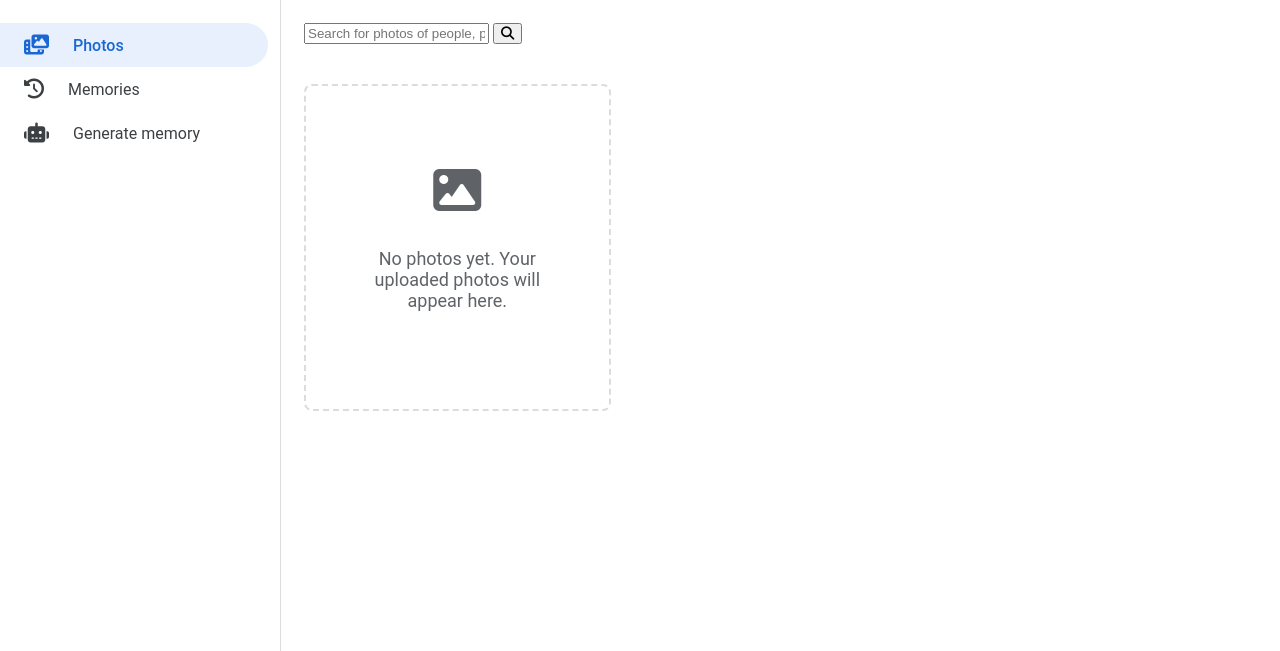
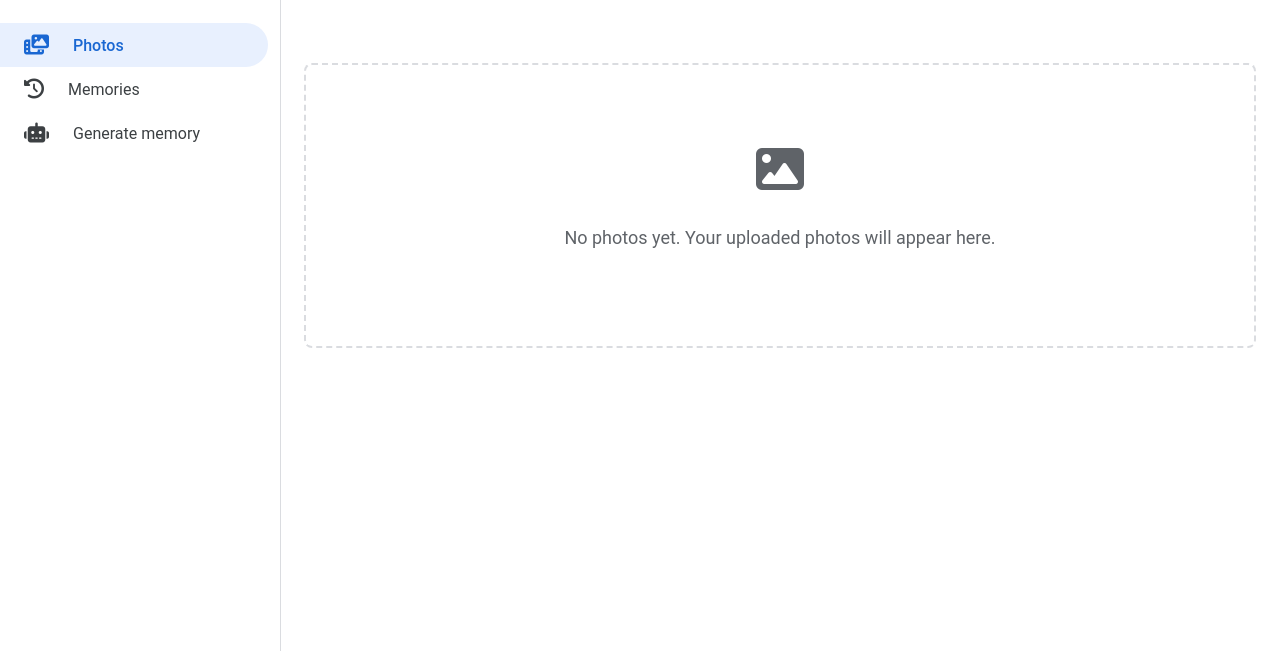
Before and after one commit to manitgupta/google-photos-agent, a Flask app: page / in a window 1280 px wide. Shown: the part 65-716 px from the top of the page. Run offline with Flask 3, Linux system fonts and the light colour scheme.

Commit message:
ui correction + app changes

```diff
--- a/google-photos/app.py
+++ b/google-photos/app.py
@@ -1,34 +1,38 @@
 import os
 import uuid
-import sys
 import traceback
 from datetime import datetime, timezone, timedelta
+import asyncio
+import json
+
 from dotenv import load_dotenv
 from flask import Flask, render_template, flash, request, jsonify, redirect, url_for
 import humanize
 from dateutil import parser
 from google.cloud import storage
 
-# --- Agent Integration ---
-# Suggestion: For a more robust setup, consider structuring your project as a
-# Python package to avoid using sys.path.append.
-# e.g., /photo-app
-#       /app.py
-#       /agent/agent.py
-#       /templates/
-# Then you could use a clean "from agent.agent import root_agent"
-sys.path.append(os.path.abspath(os.path.join(os.path.dirname(__file__), '..')))
+# --- Agent Integration (Corrected based on user-provided example) ---
 try:
-    # Assuming the agent file is in a sub-directory named 'social_profiling_agent'
     from social_profiling_agent.agent import root_agent
-    from google.adk.agents import AgentError
-    print("Successfully imported ADK agent.")
-except (ImportError, ModuleNotFoundError) as e:
-    print(f"CRITICAL ERROR: Could not import the ADK agent. Details: {e}")
+    from google.adk.runners import Runner
+    from google.adk.sessions import InMemorySessionService
+    # FIX: Use the correct import path from the 'google-genai' library,
+    # as shown in the user's working example.
+    from google.genai import types as genai_types
+
+    # Set up the required Runner and Session Service
+    session_service = InMemorySessionService()
+    agent_runner = Runner(
+        agent=root_agent,
+        app_name="google-photos-agent",
+        session_service=session_service
+    )
+    print("Successfully imported and configured ADK agent with Runner.")
+
+except ImportError as e:
+    print(f"CRITICAL ERROR: Could not import the ADK agent/runner. The agent will be disabled. Details: {e}")
     root_agent = None
-    # Define a placeholder class for AgentError if the import fails
-    class AgentError(Exception):
-        pass
+    agent_runner = None
 
 # Import database functions from db.py
 import db
@@ -36,7 +40,6 @@ import db
 app = Flask(__name__)
 app.secret_key = os.environ.get("FLASK_SECRET_KEY", "a_default_secret_key_for_dev")
 # In a real application, the user_id would come from a session after login.
-# This should be replaced with a proper authentication system.
 DUMMY_USER_ID = "p01"
 
 load_dotenv()
@@ -54,9 +57,10 @@ def generate_signed_url(gcs_uri):
         bucket_name, blob_name = gcs_uri.replace("gs://", "").split("/", 1)
         bucket = storage_client.bucket(bucket_name)
         blob = bucket.blob(blob_name)
+        # Generate a URL that is valid for 1 hour
         signed_url = blob.generate_signed_url(
             version="v4",
-            expiration=timedelta(hours=1), # Increased expiration for better user experience
+            expiration=timedelta(hours=1),
             method="GET",
         )
         return signed_url
@@ -67,22 +71,35 @@ def generate_signed_url(gcs_uri):
 # --- Custom Jinja Filter ---
 @app.template_filter('humanize_datetime')
 def _jinja2_filter_humanize_datetime(value, default="just now"):
-    if not value:
-        return default
-    # Simplified parsing logic
-    try:
-        dt_object = parser.parse(value).astimezone(timezone.utc)
-        return humanize.naturaltime(datetime.now(timezone.utc) - dt_object)
-    except (parser.ParserError, TypeError, ValueError):
-        return str(value)
+    if not value: return default
+    dt_object = parser.parse(value) if isinstance(value, str) else value
+    if dt_object.tzinfo is None: dt_object = dt_object.replace(tzinfo=timezone.utc)
+    return humanize.naturaltime(datetime.now(timezone.utc) - dt_object)
+
 
 def invoke_photo_agent(query: str, user_id: str) -> dict:
     """
-    Invokes the photo agent, processes results, and handles errors.
-    Returns a dictionary with the result data, type, and any errors.
+    Invokes the photo agent using the ADK Runner, processes results, and handles errors.
     """
-    if not root_agent:
-        return {"data": None, "type": "error", "error": "Agent is not available."}
+    if not agent_runner:
+        return {"data": None, "type": "error", "error": "Agent is not available due to an import error."}
+
+    async def run_agent_async():
+        session_id = str(uuid.uuid4())
+        # FIX: Use the correctly imported 'genai_types' to create the message Content
+        user_content = genai_types.Content(role='user', parts=[genai_types.Part(text=full_prompt)])
+        final_response = "Agent did not provide a final response."
+
+        # Iterate through the async events from the runner
+        async for event in agent_runner.run_async(user_id=user_id, session_id=session_id, new_message=user_content):
+            if event.is_final_response():
+                if event.content and event.content.parts:
+                    final_response = event.content.parts[0].text
+                elif event.actions and event.actions.escalate:
+                    error_msg = event.error_message or 'No specific message.'
+                    raise Exception(f"Agent escalated with error: {error_msg}")
+                break
+        return final_response
 
     try:
         user_data = db.get_person_by_id_db(user_id)
@@ -91,36 +108,41 @@ def invoke_photo_agent(query: str, user_id: str) -> dict:
         user_name = user_data[0]['name']
 
         full_prompt = f"The logged in user is {user_name}. {query}"
-        app.logger.info(f"Invoking agent with prompt: '{full_prompt}'")
-        result = root_agent.invoke(full_prompt)
-        app.logger.info(f"Agent returned result: {result}")
+        app.logger.info(f"Invoking agent with prompt: {full_prompt}")
 
-        if isinstance(result, list) and all(isinstance(item, dict) for item in result):
-            for photo in result:
-                if photo.get('photo_location'):
-                    photo['photo_location'] = generate_signed_url(photo['photo_location'])
-            return {"data": result, "type": "photos", "error": None}
-        elif isinstance(result, str):
-            return {"data": result, "type": "text", "error": None}
-        else:
-            return {"data": str(result), "type": "text", "error": "Agent returned an unexpected data format."}
+        # Run the async function from our synchronous code
+        result_text = asyncio.run(run_agent_async())
+        app.logger.info(f"Agent runner returned result: {result_text}")
 
-    except AgentError as e:
-        app.logger.error(f"AgentError during agent invocation: {e}")
-        # Provide a more user-friendly error message
-        return {"data": None, "type": "error", "error": "I had trouble processing that request. Please try rephrasing your query."}
+        # The runner will likely return the tool output as a JSON string.
+        # We need to try and parse it.
+        try:
+            result_data = json.loads(result_text)
+            if isinstance(result_data, list):
+                # It's a list of photos from a tool call
+                for photo in result_data:
+                    if photo.get('photo_location'):
+                        photo['photo_location'] = generate_signed_url(photo['photo_location'])
+                return {"data": result_data, "type": "photos", "error": None}
+            else:
+                # It's some other JSON, treat as text
+                return {"data": result_text, "type": "text", "error": None}
+        except (json.JSONDecodeError, TypeError):
+            # The result was not JSON, so it's a direct text response.
+            return {"data": result_text, "type": "text", "error": None}
+
     except Exception as e:
-        app.logger.error(f"Unexpected error invoking agent: {e}\n{traceback.format_exc()}")
-        return {"data": None, "type": "error", "error": "An unexpected internal error occurred."}
+        app.logger.error(f"An exception occurred during agent invocation: {e}\n{traceback.format_exc()}")
+        return {"data": None, "type": "error", "error": "An unexpected error occurred while processing your request."}
+
 
 # --- Routes ---
 @app.route('/')
 def index():
-    """Home page: Shows all photos owned by a person. Search is handled by the frontend."""
     all_photos = []
     user = None
     people_in_photos = {}
-    search_query = request.args.get('q', '') # Get search query for pre-filling the input
+    search_query = request.args.get('q', '')
 
     try:
         user_data = db.get_person_by_id_db(DUMMY_USER_ID)
@@ -129,8 +151,6 @@ def index():
             if user.get('photo_location'):
                 user['photo_location'] = generate_signed_url(user['photo_location'])
 
-        # IMPROVEMENT: The search logic is now handled entirely by the frontend JavaScript.
-        # This route is only responsible for loading the initial page with all photos.
         all_photos = db.get_photos_by_person_db(DUMMY_USER_ID)
         for photo in all_photos:
             photo['photo_location'] = generate_signed_url(photo['photo_location'])
@@ -139,35 +159,23 @@ def index():
         if photo_ids:
             people_data = db.get_people_in_photos_db(photo_ids)
             for person in people_data:
-                photo_id = person['photo_id']
-                if photo_id not in people_in_photos:
-                    people_in_photos[photo_id] = []
-                people_in_photos[photo_id].append(person['name'])
+                people_in_photos.setdefault(person['photo_id'], []).append(person['name'])
 
     except Exception as e:
         flash(f"Failed to load page data: {e}", "danger")
         app.logger.error(f"Error on index page: {e}\n{traceback.format_exc()}")
 
-    return render_template(
-        'index.html',
-        photos=all_photos,
-        user=user,
-        people_in_photos=people_in_photos,
-        search_query=search_query
-    )
+    return render_template('index.html', photos=all_photos, user=user, people_in_photos=people_in_photos, search_query=search_query)
 
-@app.route('/search', methods=['GET'])
+@app.route('/search')
 def search():
-    """Redirects from the generic header search bar to the main page search."""
+    """Handles search form submission and redirects to the homepage with query."""
     query = request.args.get('q', '')
-    # This redirects to the home page (index) and adds the search term as a URL parameter.
-    # The JavaScript in index.html will see this parameter and can choose to auto-run the search.
     return redirect(url_for('index', q=query))
 
 @app.route('/memories')
 def memories():
-    # This route seems fine, no changes needed for agent integration.
-    return render_template('memories.html', memories=[])
+    return render_template('memories.html')
 
 @app.route('/chatbot')
 def chatbot():
@@ -175,20 +183,18 @@ def chatbot():
 
 @app.route('/api/chatbot', methods=['POST'])
 def api_chatbot():
-    """API endpoint for both the chatbot and the home page search."""
+    """API endpoint for both search and chatbot."""
     data = request.get_json()
     if not data or 'message' not in data:
-        return jsonify({"error": "Invalid request: 'message' field is required."}), 400
+        return jsonify({"error": "Invalid request"}), 400
 
     user_message = data['message'].strip()
     if not user_message:
-        return jsonify({"error": "Message cannot be empty."}), 400
+        return jsonify({"error": "Message cannot be empty"}), 400
 
-    # This single endpoint now serves both use cases cleanly.
     agent_result = invoke_photo_agent(user_message, DUMMY_USER_ID)
 
     if agent_result["error"]:
-        # Return a 500 status for server-side errors
         return jsonify({"error": agent_result["error"]}), 500
 
     return jsonify({
@@ -196,16 +202,9 @@ def api_chatbot():
         "data": agent_result["data"]
     })
 
-# The /api/memories route seems fine, no changes needed.
-@app.route('/api/memories', methods=['POST'])
-def add_memory_api():
-    # ... (existing code from your file)
-    # This is placeholder as it's not relevant to the agent integration review.
-    return jsonify({"message": "Not implemented for this review"}), 200
-
-
 if __name__ == '__main__':
     if not db.db:
-        print("Database connection failed. Please check your configuration and credentials.")
+        print("\n--- Cannot start Flask app: Spanner database connection failed. ---")
     else:
+        print("\n--- Starting Flask Development Server ---")
         app.run(debug=True, host=APP_HOST, port=APP_PORT)
--- a/google-photos/templates/index.html
+++ b/google-photos/templates/index.html
@@ -8,23 +8,11 @@
 
 {% block content %}
 {% if user %}
-<div class="user-profile">
-    <img src="{{ user.photo_location }}" alt="{{ user.name }}'s profile picture" class="profile-pic">
 <h2 style="animation: fadeIn 0.5s ease-in-out;">{{ user.name }}'s Photos</h2>
-</div>
 {% endif %}
 
-<!-- Search Bar Form -->
-<div class="search-container">
-    <form id="search-form" class="search-form">
-        <input type="text" id="search-input" name="query" placeholder="Search for photos of people, places, and more..." class="search-input" value="{{ search_query }}">
-        <button type="submit" class="search-button"><i class="fas fa-search"></i></button>
-    </form>
-</div>
-
-<!-- Container for search results -->
-<div id="photo-grid" class="photo-grid">
 {% if photos %}
+<div class="photo-grid">
     {% for photo in photos %}
     <div class="photo-item">
         <img src="{{ photo.photo_location }}" alt="Photo by {{ user.name if user else 'user' }}">
@@ -38,99 +26,16 @@
         </div>
     </div>
     {% endfor %}
+</div>
 {% else %}
-    <div id="empty-state" class="empty-state">
+<div class="empty-state">
     <i class="fas fa-image"></i>
     <p>No photos yet. Your uploaded photos will appear here.</p>
 </div>
 {% endif %}
-</div>
 
 <div id="photo-viewer" class="modal">
     <span class="close">&times;</span>
     <img class="modal-content" id="full-photo">
 </div>
 {% endblock %}
-
-{% block scripts %}
-<script>
-    document.addEventListener('DOMContentLoaded', function() {
-        const searchForm = document.getElementById('search-form');
-        const searchInput = document.getElementById('search-input');
-        const photoGrid = document.getElementById('photo-grid');
-
-        searchForm.addEventListener('submit', async function(event) {
-            event.preventDefault();
-            const query = searchInput.value.trim();
-
-            if (!query) return;
-
-            // Add a loading indicator
-            photoGrid.innerHTML = '<div class="loading-spinner"><i class="fas fa-spinner fa-spin"></i><p>Searching...</p></div>';
-
-            try {
-                const response = await fetch('{{ url_for("api_chatbot") }}', {
-                    method: 'POST',
-                    headers: {
-                        'Content-Type': 'application/json',
-                    },
-                    body: JSON.stringify({ message: query })
-                });
-
-                if (!response.ok) {
-                    throw new Error(`HTTP error! status: ${response.status}`);
-                }
-
-                const data = await response.json();
-
-                // Clear the grid before adding new photos
-                photoGrid.innerHTML = '';
-
-                if (data.response_type === 'photos') {
-                    const photos = data.data;
-                    if (photos && photos.length > 0) {
-                        photos.forEach(photo => {
-                            const photoItem = document.createElement('div');
-                            photoItem.className = 'photo-item';
-
-                            const img = document.createElement('img');
-                            // Use the signed URL from the agent's response
-                            img.src = photo.photo_location;
-                            img.alt = `Photo at ${photo.location_name || 'location'}`;
-
-                            const overlay = document.createElement('div');
-                            overlay.className = 'photo-overlay';
-                            // Note: People-in-photo data is not available from this API response, so we omit it for search results.
-
-                            photoItem.appendChild(img);
-                            photoItem.appendChild(overlay);
-                            photoGrid.appendChild(photoItem);
-                        });
-                    } else {
-                        displayEmptyState('fa-search', `No photos found for your search: "${query}"`);
-                    }
-                } else if (data.response_type === 'text') {
-                    // Display the agent's text response as an info message
-                    displayEmptyState('fa-info-circle', `Agent response: ${data.data}`);
-                } else {
-                    // Display a 'no results' message
-                    displayEmptyState('fa-search', `No photos found for your search: "${query}"`);
-                }
-
-            } catch (error) {
-                console.error('Search failed:', error);
-                displayEmptyState('fa-exclamation-circle', 'An error occurred during the search. Please try again.');
-            }
-        });
-
-        function displayEmptyState(iconClass, message) {
-            photoGrid.innerHTML = `
-                <div class="empty-state">
-                    <i class="fas ${iconClass}"></i>
-                    <p>${message}</p>
-                </div>
-            `;
-        }
-    });
-</script>
-{% endblock %}
```
Also changed, not shown: google-photos/social_profiling_agent/__init__.py (renamed from google-photos/social-profiling-agent/__init__.py), google-photos/social_profiling_agent/agent.py (renamed from google-photos/social-profiling-agent/agent.py), google-photos/social_profiling_agent/tools.yaml (renamed from google-photos/social-profiling-agent/tools.yaml). Lines whose indentation alone changed are shown as unchanged.
